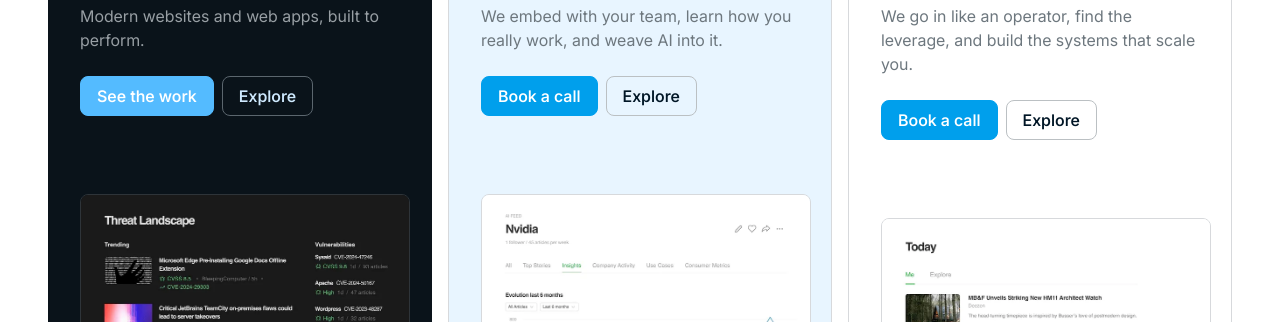
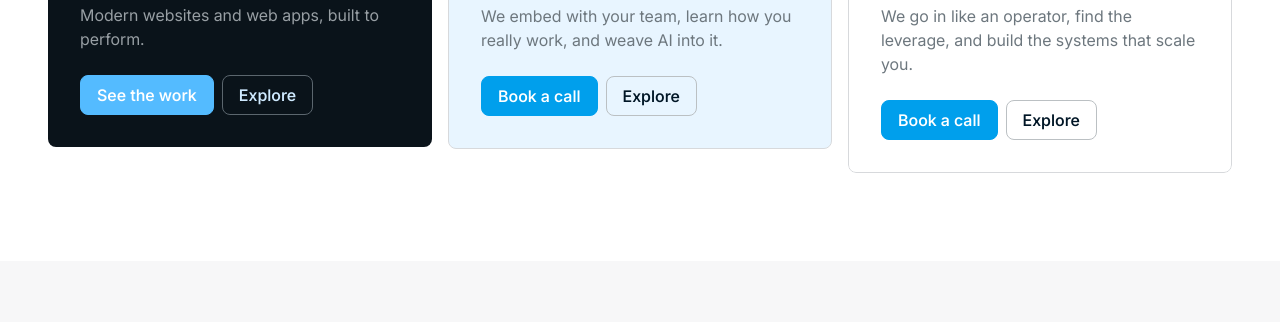
Before and after one commit to ocnwaokoro/mentaat, an Astro site in the folder astro-site/: page / in a window 1280 px wide. Shown: the part 621-943 px from the top of the page. Built offline with nearby package versions, Linux system fonts and the light colour scheme; Astro itself is replaced by a stand-in of ours.

Commit message:
Homepage tiles: cut the card right under the buttons (collapse reserved image space)
- Tile container kept the old image's height even with the screenshot hidden; force
  height:auto/min-height:0 and add bottom padding so each card ends at its CTAs
- Hero + 3 short cards now read as one full-bleed fold

```diff
--- a/astro-site/src/styles/congruent.css
+++ b/astro-site/src/styles/congruent.css
@@ -40,9 +40,13 @@
 .cong-home-hero h1 { font-size: clamp(2.25rem, 4.6vw, 3.25rem); font-weight: 600; line-height: 1.04; letter-spacing: -0.022em; margin: 0 auto; max-width: 15em; }
 .cong-home-hero h1 em { font-style: normal; font-weight: 600; color: var(--semanticColorContentStatesAccentMainHover); }
 .cong-home-hero p { max-width: 36em; margin: 14px auto 0; }
-/* shorten the homepage tiles so hero + all three sit in one fold */
-.cong-home-tiles .Tile_image__W5sVF { max-height: 150px; object-fit: cover; object-position: top center; }
+/* shorten the homepage tiles: cut the whole card right under the buttons (no screenshot,
+   no reserved image space) */
+.cong-home-tiles .Tile_image__W5sVF { display: none; }
 .cong-home-tiles .Tile_content___Y878 { gap: 1.25rem; }
+.cong-home-tiles .Tile_tile__PBrif,
+.cong-home-tiles .Tile_container__zDoA5 { height: auto; min-height: 0; align-self: stretch; }
+.cong-home-tiles .Tile_container__zDoA5 { padding-bottom: 32px; }
 .cong-center { text-align: center; }
 .cong-center .cong-hero, .cong-center .cong-cta-row { justify-content: center; }
 
```
